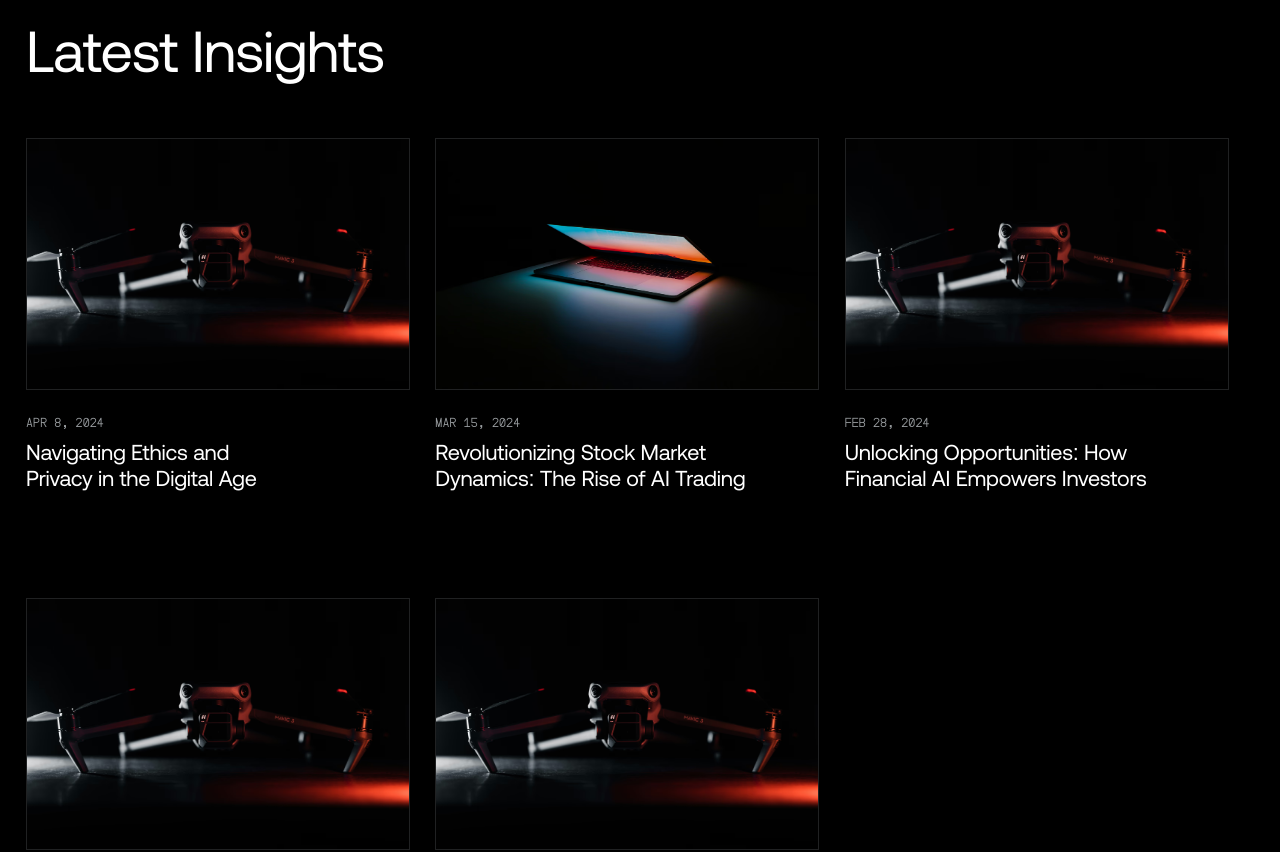
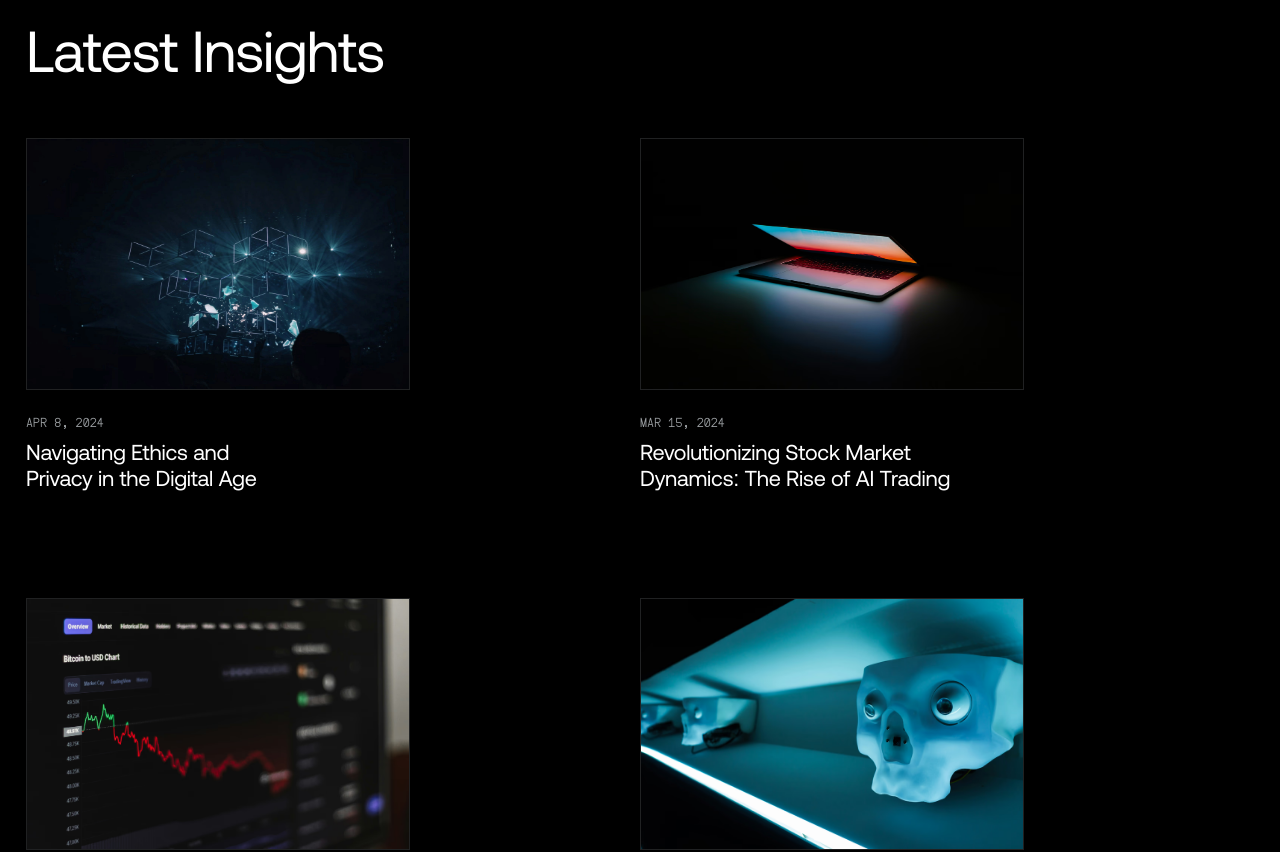
Before and after one commit to VovaVindar/endex, a Next.js app: page /blog in a window 1280 px wide. Shown: the part 1100-1952 px from the top of the page. Built offline with nearby package versions, Linux system fonts and the light colour scheme.

Commit message:
Improved articles grid layout

```diff
--- a/components/ui/blog/latest-grid.jsx
+++ b/components/ui/blog/latest-grid.jsx
@@ -8,6 +8,7 @@ export default function LatestGrid() {
       <Article
         date="Apr 8, 2024"
         title="Navigating Ethics and Privacy in the Digital Age"
+        img_id={3}
       />
       <Article
         date="Mar 15, 2024"
@@ -17,14 +18,17 @@ export default function LatestGrid() {
       <Article
         date="Feb 28, 2024"
         title="Unlocking Opportunities: How Financial AI Empowers Investors"
+        img_id={4}
       />
       <Article
         date="Feb 6, 2024"
         title="Democratizing Wealth Management: The Role of AI in Personal Finance"
+        img_id={5}
       />
       <Article
         date="Jan 12, 2024"
         title="Navigating Volatility: How AI Keeps Markets on Course"
+        img_id={6}
       />
     </div>
   );
@@ -38,8 +42,8 @@ const Article = ({
   title = "Endex AI Breakthrough",
 }) => {
   return (
-    <Link href={link}>
-      <div>
+    <div className={`${styles["article"]}`}>
+      <Link href={link}>
         <div className={`${styles["article__img"]}`}>
           <Image src={`/img/blog/${img_id}.png`} alt={alt} fill />
         </div>
@@ -47,7 +51,7 @@ const Article = ({
           <h5 className="text-mono-1 text-color-secondary">{date}</h5>
           <h4 className="text-heading-4">{title}</h4>
         </div>
-      </div>
-    </Link>
+      </Link>
+    </div>
   );
 };
--- a/components/ui/blog/latest-grid.module.css
+++ b/components/ui/blog/latest-grid.module.css
@@ -4,8 +4,11 @@
   column-gap: auto;
   row-gap: clamp(6.6875rem, 0.0467rem + 7.666vw, 12.3125rem);
 }
+.article {
+  width: clamp(24rem, 0.0195rem + 27.6831vw, 44.3125rem);
+}
 .article__img {
-  width: clamp(24rem, 0.0195rem + 27.6831vw, 44.3125rem);
+  width: 100%;
   height: clamp(15.75rem, -0.0402rem + 18.2283vw, 29.125rem);
   position: relative;
   border: 1px solid var(--primitive-color-endex-200);
@@ -16,3 +19,8 @@
   flex-direction: column;
   gap: clamp(0.5rem, -0.0903rem + 0.6814vw, 1rem);
 }
+@media screen and (max-width: 1300px) {
+  .latest-grid {
+    grid-template-columns: repeat(2, 1fr);
+  }
+}
```
